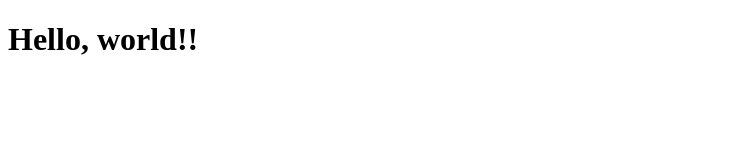
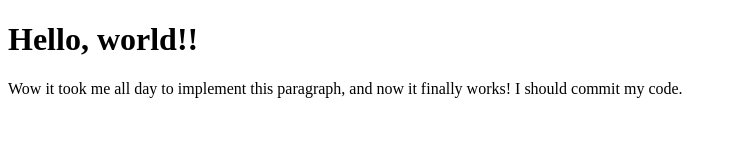
Before and after one commit to fresh5447/learning-gitt, a plain HTML site: page index.html in a window 1280 px wide. Shown: the whole page, without its empty margins (0-737 px from the left). Drawn offline with Linux system fonts and the light colour scheme.

Commit message:
implement paragraph that is very important to the UI

```diff
--- a/index.html
+++ b/index.html
@@ -6,5 +6,6 @@
   </head>
   <body>
     <h1>Hello, world!!</h1>
+    <p>Wow it took me all day to implement this paragraph, and now it finally works! I should commit my code.</p>
   </body>
 </html>
```
